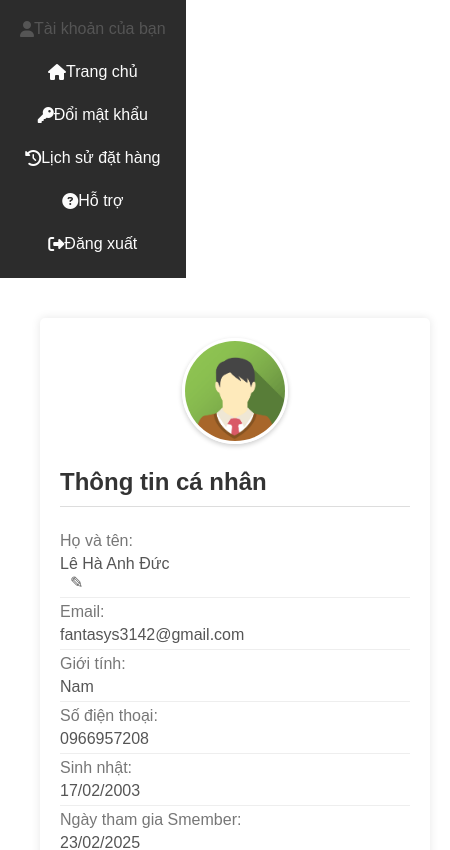
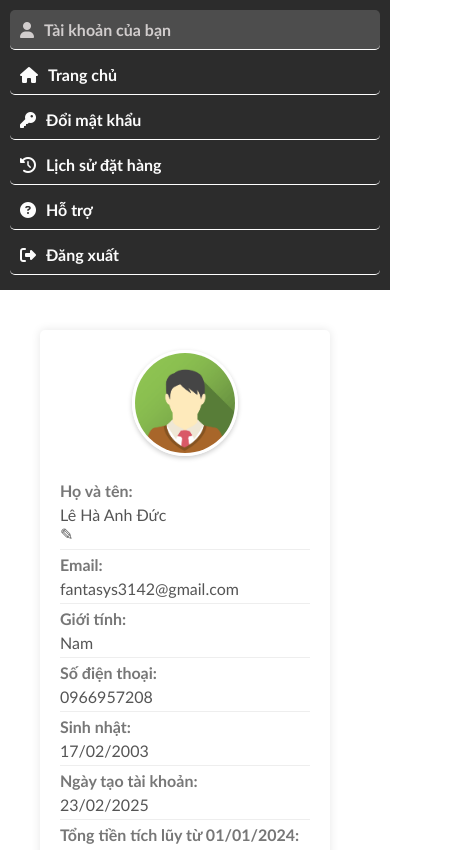
Before and after one commit to lechithanh172/IT4409, a React (Create React App) app in the folder frontend/: page /profile in a window 390 px wide. Shown: the top 850 px of the page, 450 px wide, since content can reach past the window. Built offline with nearby package versions, Linux system fonts and the light colour scheme.

Commit message:
Update Expand row of order

```diff
--- a/frontend/src/components/UserProfile/OrderHistory.css
+++ b/frontend/src/components/UserProfile/OrderHistory.css
@@ -1,6 +1,6 @@
-
+/* OrderHistory.css */
 .order-history {
-    width: 100%;
+    width: 80%;
     overflow-x: auto;
 }
 
@@ -16,6 +16,8 @@
 
 .order-table th,
 .order-table td {
+    font-family:"Calibri", sans-serif;
+    font-weight: bold;
     padding: 12px 15px;
     text-align: left;
     border-bottom: 1px solid #ddd;
@@ -77,6 +79,27 @@
     color: white;
 }
 
+/* Styles for the expand/collapse button */
+.expand-button {
+    background-color: transparent;
+    border: none;
+    font-size: 1.2em;
+    cursor: pointer;
+    padding: 0;
+    color: #007bff; /* Blue color */
+}
+
+/* Styles for the expanded row */
+.expanded-row {
+    background-color: #f8f9fa; /* Light gray background */
+}
+
+.expanded-row td {
+    padding: 15px; /* Add padding */
+    border-top: none; /* Remove top border */
+}
+
+/* Responsive adjustments */
 @media (max-width: 768px) {
     .order-table {
         font-size: 14px;
@@ -90,4 +113,22 @@
     .item-list li {
         margin-left: 5px;
     }
+    /* Hide expand button on very small screens - optional */
+    .expand-button{
+        display: none;
+    }
+    .order-table td{
+      display: block;
+      border: none;
+    }
+      .order-table th{
+      display: none;
+    }
+      /* Style expanded row on mobile */
+    .expanded-row td {
+        display: block; /* Display as block */
+        padding-left: 10px; /*Reduce padding*/
+        padding-right: 10px;
+        text-align: center; /*Make content align at center*/
+    }
 }
--- a/frontend/src/components/UserProfile/OrderHistory.js
+++ b/frontend/src/components/UserProfile/OrderHistory.js
@@ -1,7 +1,9 @@
-import React from 'react';
+import React, { useState } from 'react';
 import './OrderHistory.css';
 
 function OrderHistory() {
+    const [expandedRows, setExpandedRows] = useState([]); // State for expanded rows
+
     const orders = [
         {
             orderId: '12345',
@@ -12,6 +14,8 @@ function OrderHistory() {
                 { id: 1, name: 'Laptop X', quantity: 1, price: '100.000đ' },
                 { id: 2, name: 'Mouse Y', quantity: 2, price: '20.000đ' },
             ],
+            address: '123 Main St, Anytown, USA', // Add address and other info
+            otherInfo: 'Gift for John',
         },
         {
             orderId: '67890',
@@ -21,6 +25,8 @@ function OrderHistory() {
             items: [
                 { id: 3, name: 'Keyboard Z', quantity: 1, price: '55.500đ' },
             ],
+            address: '456 Elm St, Anytown, USA',
+            otherInfo: 'Express shipping requested',
         },
         {
             orderId: '13579',
@@ -29,7 +35,9 @@ function OrderHistory() {
             status: 'Chờ phê duyệt',
             items: [
                 { id: 4, name: 'Monitor A', quantity: 1, price: '99.999đ' }
-        ]
+            ],
+            address: '789 Oak St, Anytown, USA',
+            otherInfo: 'Order placed on hold',
         },
         {
             orderId: '24680',
@@ -39,9 +47,17 @@ function OrderHistory() {
             items: [
                 { id: 5, name: 'Headphones B', quantity: 1, price: '45.000đ' },
             ],
+            address: '101 Pine St, Anytown, USA',
+            otherInfo: 'Customer requested cancellation',
         },
     ];
-
+  const toggleRow = (orderId) => {
+    if (expandedRows.includes(orderId)) {
+      setExpandedRows(expandedRows.filter((id) => id !== orderId));
+    } else {
+      setExpandedRows([...expandedRows, orderId]);
+    }
+  };
     return (
         <div className="order-history">
             {orders.length === 0 ? (
@@ -55,16 +71,17 @@ function OrderHistory() {
                             <th>TỔNG THANH TOÁN</th>
                             <th>TRẠNG THÁI</th>
                             <th>HÀNG ĐÃ ĐẶT</th>
+                            <th></th> {/* Empty header for expand/collapse */}
                         </tr>
                     </thead>
                     <tbody>
                         {orders.map((order) => (
-                <tr key={order.orderId}>
+                            <React.Fragment key={order.orderId}>
+                                <tr>
                                     <td>{order.orderId}</td>
                                     <td>{order.date}</td>
                                     <td>{order.total}</td>
                                     <td>
-                    {}
                                         {order.status === 'Chờ phê duyệt' && (
                                             <button className="status-button pending-approval">Chờ phê duyệt</button>
                                         )}
@@ -77,7 +94,6 @@ function OrderHistory() {
                                         {order.status === 'Huỷ' && (
                                             <button className="status-button cancelled">Huỷ</button>
                                         )}
-                    {}
                                         {!(order.status === 'Chờ phê duyệt' || order.status === 'Đang vận chuyển' || order.status === 'Hoàn thành' || order.status === 'Huỷ') && (
                                             <span>{order.status}</span>
                                         )}
@@ -91,7 +107,25 @@ function OrderHistory() {
                                             ))}
                                         </ul>
                                     </td>
+                                    <td>
+                                        <button
+                                            className="expand-button"
+                                            onClick={() => toggleRow(order.orderId)}
+                                        >
+                                            {expandedRows.includes(order.orderId) ? '-' : '+'}
+                                        </button>
+                                    </td>
                                 </tr>
+                                {/* Expanded Row */}
+                                {expandedRows.includes(order.orderId) && (
+                                    <tr className="expanded-row">
+                                        <td colSpan="6">
+                                            <p><strong>Address:</strong> {order.address}</p>
+                                            <p><strong>Other Info:</strong> {order.otherInfo}</p>
+                                        </td>
+                                    </tr>
+                                )}
+                            </React.Fragment>
                         ))}
                     </tbody>
                 </table>
--- a/frontend/src/components/UserProfile/UserProfile.css
+++ b/frontend/src/components/UserProfile/UserProfile.css
@@ -1,15 +1,14 @@
 
 .user-details {
+    font-family:"Calibri", sans-serif;
     background-color: #fff;
     border-radius: 5px;
     padding: 20px;
     width: 100%;
-    max-width: 700px;
     margin: 20px 0;
     font-family: Arial, sans-serif;
     box-shadow: 0 0 10px rgba(0, 0, 0, 0.1);
     transition: transform 0.3s ease-in-out;
-
 }
 
 .user-details h3 {
@@ -22,6 +21,7 @@
 }
 
 .form-row {
+    font-family:"Calibri", sans-serif;
     display: flex;
     align-items: center;
     justify-content: space-between;
@@ -37,6 +37,7 @@
     color: #777;
     width: 200px;
     text-align: left;
+    font-weight: bold;
 }
 
 .form-row span {
@@ -46,6 +47,7 @@
 }
 
 .form-row input[type="text"] {
+    font-family:"Calibri", sans-serif;
   flex-grow: 1;
   padding: 5px;
   border: 1px solid #ccc;
@@ -57,7 +59,7 @@
 .edit-icon {
     color: #007bff;
     cursor: pointer;
-    margin-left: 10px;
+    margin-right: 10px;
 }
 .user-avatar {
     width: 150px;
@@ -70,6 +72,8 @@
     box-shadow: 0 2px 5px rgba(0, 0, 0, 0.2);
 }
 .update-button {
+    font-family:"Calibri", sans-serif;
+    font-weight: bold;
     background-color: #dc3545;
     color: white;
     padding: 12px 20px;
@@ -88,6 +92,10 @@
 }
 
 @media (max-width: 768px) {
+    .user-details {
+        width: 80%;
+
+    }
     .form-row {
         flex-direction: column;
         align-items: flex-start;
--- a/frontend/src/components/UserProfile/UserProfile.js
+++ b/frontend/src/components/UserProfile/UserProfile.js
@@ -52,7 +52,6 @@ function UserDetails() {
     return (
         <div className="user-details">
             <img src="/avatar.jpg" alt="User Avatar" className="user-avatar" />
-            <h3>Thông tin cá nhân</h3>
             <form onSubmit={handleSubmit}>
                 <div className="form-row">
                     <label>Họ và tên:</label>
@@ -87,7 +86,7 @@ function UserDetails() {
                     <span>{userData.birthdate}</span>
                 </div>
                 <div className="form-row">
-                    <label>Ngày tham gia Smember:</label>
+                    <label>Ngày tạo tài khoản:</label>
                     <span>{userData.membershipDate}</span>
                 </div>
                 <div className="form-row">
--- a/frontend/src/components/UserProfile/UserSideBar.css
+++ b/frontend/src/components/UserProfile/UserSideBar.css
@@ -1,4 +1,5 @@
 .sidebar {
+  font-family:"Calibri", sans-serif;
   width: 250px;
   background-color: #2c2c2c;
   padding: 20px;
@@ -30,6 +31,8 @@
 
 .sidebar-menu li {
   margin-bottom: 5px;
+  font-family:"Calibri", sans-serif;
+  font-weight: bold;
   border-bottom: 1px solid #fff;   /* Dòng kẻ ngang ngăn cách item */
 }
 
@@ -79,6 +82,9 @@
     }
 
     .sidebar-menu li a {
+      border-bottom: 1px solid #fff;
+      font-family:"Calibri", sans-serif;
+  font-weight: bold;
         padding: 10px;
         justify-content: center;
     }
@@ -86,7 +92,7 @@
     .sidebar-menu li a span,
     .sidebar-menu li a {
         display: flex;
-        justify-content: center;
+        justify-content: left;
     }
 
     .sidebar-menu li a .icon + * {
@@ -94,15 +100,17 @@
     }
 
     .icon {
-        margin-right: 0;
+        margin-right: 5;
+
     }
 
     .sidebar-menu li a.active {
-        border: none;
+        border-bottom: 1px solid #fff;
+        font-family:"Calibri", sans-serif;
+        font-weight: bold;
         border-radius: 5px;
-        background-color: transparent;
-        color: #555;
-        font-weight: normal;
+
+        color: #d1cdcd;
     }
     .sidebar-menu li {
         border-bottom: none;
--- a/frontend/src/pages/UserProfilePage.css
+++ b/frontend/src/pages/UserProfilePage.css
@@ -6,23 +6,18 @@
     background-repeat: no-repeat;
     background-position: center;
 }
-.user-profile-sidebar {
-    display: flex;
-
-}
-.user-profile-content {
+.user-profile-page-content {
     flex: 1;
     padding: 20px;
     margin-left: 20px;
-    display: flex;
-
+    margin-right: 50px;
 }
 @media (max-width: 768px) {
     .user-profile-page-container {
 
           flex-direction: column;
     }
-      .user-profile-content{
-          width: 100%;
+      .user-profile-page-content{
+          width: 80%;
         }
 }
--- a/frontend/src/pages/UserProfilePage.js
+++ b/frontend/src/pages/UserProfilePage.js
@@ -5,14 +5,12 @@ import "./UserProfilePage.css";
 
 function UserProfilePage() {
   return (
-    <div className="user-profile-page-container">
-      <div className="user-profile-sidebar">
+     <div className="user-profile-page-container">
       <Sidebar />
-      </div>
-      <div className="user-profile-content">
+      <div className="user-profile-page-content">
         <UserProfile />
       </div>
-    </div>
+      </div>
   );
 }
 
```
Lines whose indentation alone changed are shown as unchanged.
